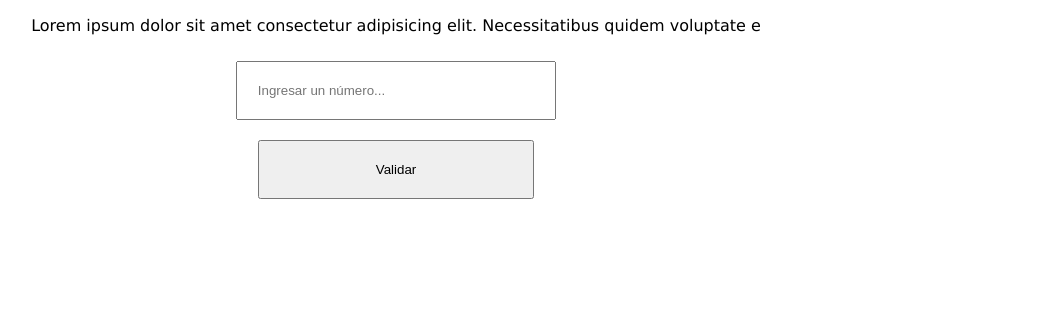
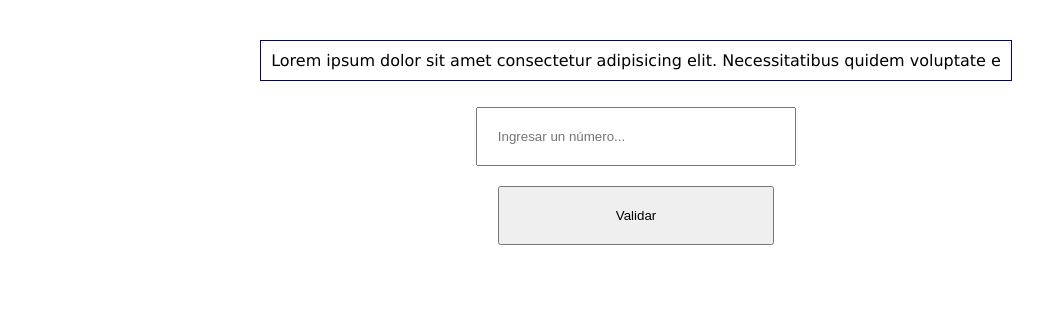
Before and after one commit to FerrandoCarlos/Arg.Prog4.0-ejercicio009_JS, a plain HTML site: page index.html in a window 1280 px wide. Shown: the whole page, without its empty margins (4-1047 px from the left). Drawn offline with Linux system fonts and the light colour scheme.

Commit message:
Cambios en los estilos

```diff
--- a/css/styles.css
+++ b/css/styles.css
@@ -11,7 +11,16 @@ body{
     justify-content: center;
     align-items: center;
     flex-direction: column;
+    padding: 20px;
+    margin: 0 auto;
 }
+#parrafo{
+    text-align:center;
+    margin-top: 20px;
+    border: 1px solid navy;
+    padding: 10px;
+}
+
 form{
     display: flex;
     justify-content: center;
```
